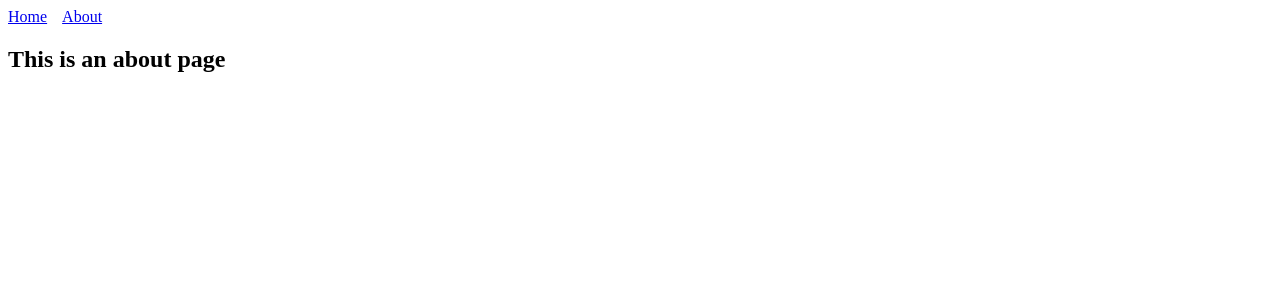
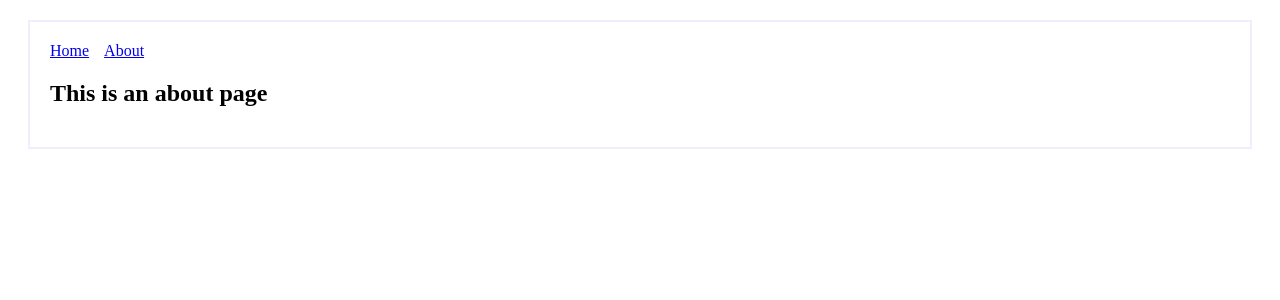
Before and after one commit to srikanthkanjarla/Learn-NEXT.JS, a Next.js app: page /about in a window 1280 px wide. Shown: the top 300 px of the page. Built offline with nearby package versions, Linux system fonts and the light colour scheme.

Commit message:
using shared components

```diff
--- /dev/null
+++ b/components/MyLayout.js
@@ -0,0 +1,16 @@
+import Header from '../components/Header';
+
+const layoutStyle ={
+margin:20,
+padding:20,
+border:'2px solid #eef'
+}
+
+const MyLayout = (props)=>(
+    <div style={layoutStyle}>
+        <Header />
+        {props.children}
+    </div>
+);
+
+export default MyLayout;
--- a/pages/about.js
+++ b/pages/about.js
@@ -1,10 +1,12 @@
-import Header from '../components/Header';
+import Layout from '../components/MyLayout';
 
 const About =()=>{
     return(
         <div>
-            <Header />
-            <h2>This is an about page</h2>
+            <Layout>
+              <h2>This is an about page</h2>
+            </Layout>
+
         </div>
     )
 }
```
Also changed, not shown: pages/index.js (+4 -4 lines).
